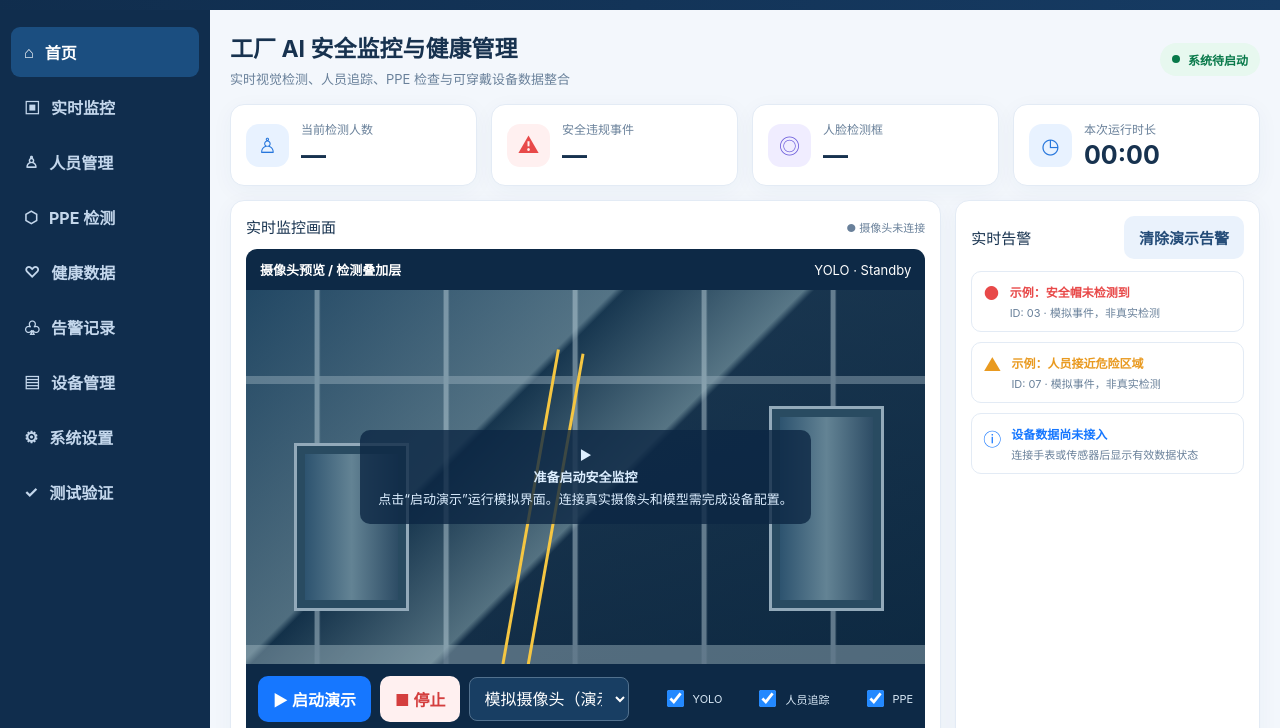
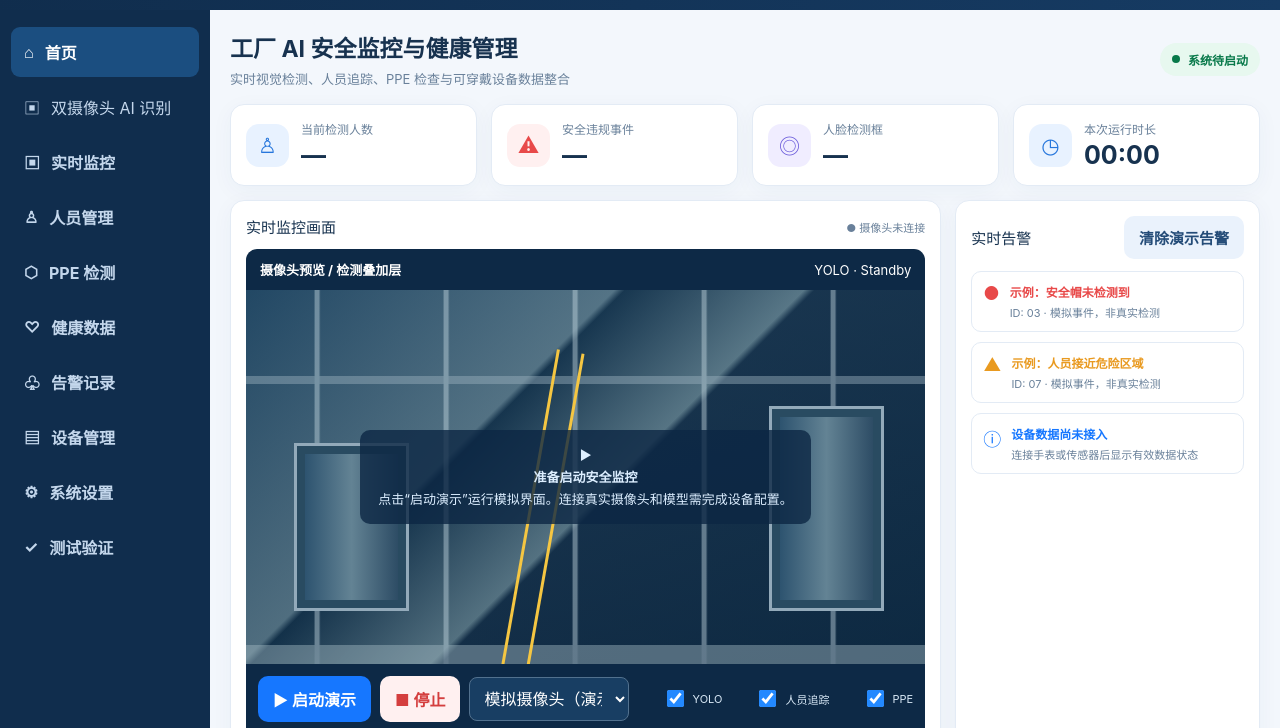
Before and after one commit to shuqichen49-sudo/AI-Industrial-Safety-PWA, a plain HTML site: page index.html in a window 1280 px wide. Shown: the part 56-784 px from the top of the page. Drawn offline with Linux system fonts and the light colour scheme.

Commit message:
Add dual-camera AI detection navigation

```diff
--- a/index.html
+++ b/index.html
@@ -27,6 +27,7 @@
 <div class="layout">
 <aside>
   <button class="nav active" data-nav="home">⌂ <span class="navtext" data-i18n="home">首页</span></button>
+  <a class="nav" href="./split.html" style="text-decoration:none">▣ <span class="navtext">双摄像头 AI 识别</span></a>
   <button class="nav" data-nav="monitor">▣ <span class="navtext" data-i18n="monitor">实时监控</span></button>
   <button class="nav" data-nav="people">♙ <span class="navtext" data-i18n="people">人员管理</span></button>
   <button class="nav" data-nav="ppe">⬡ <span class="navtext" data-i18n="ppe">PPE 检测</span></button>
```
